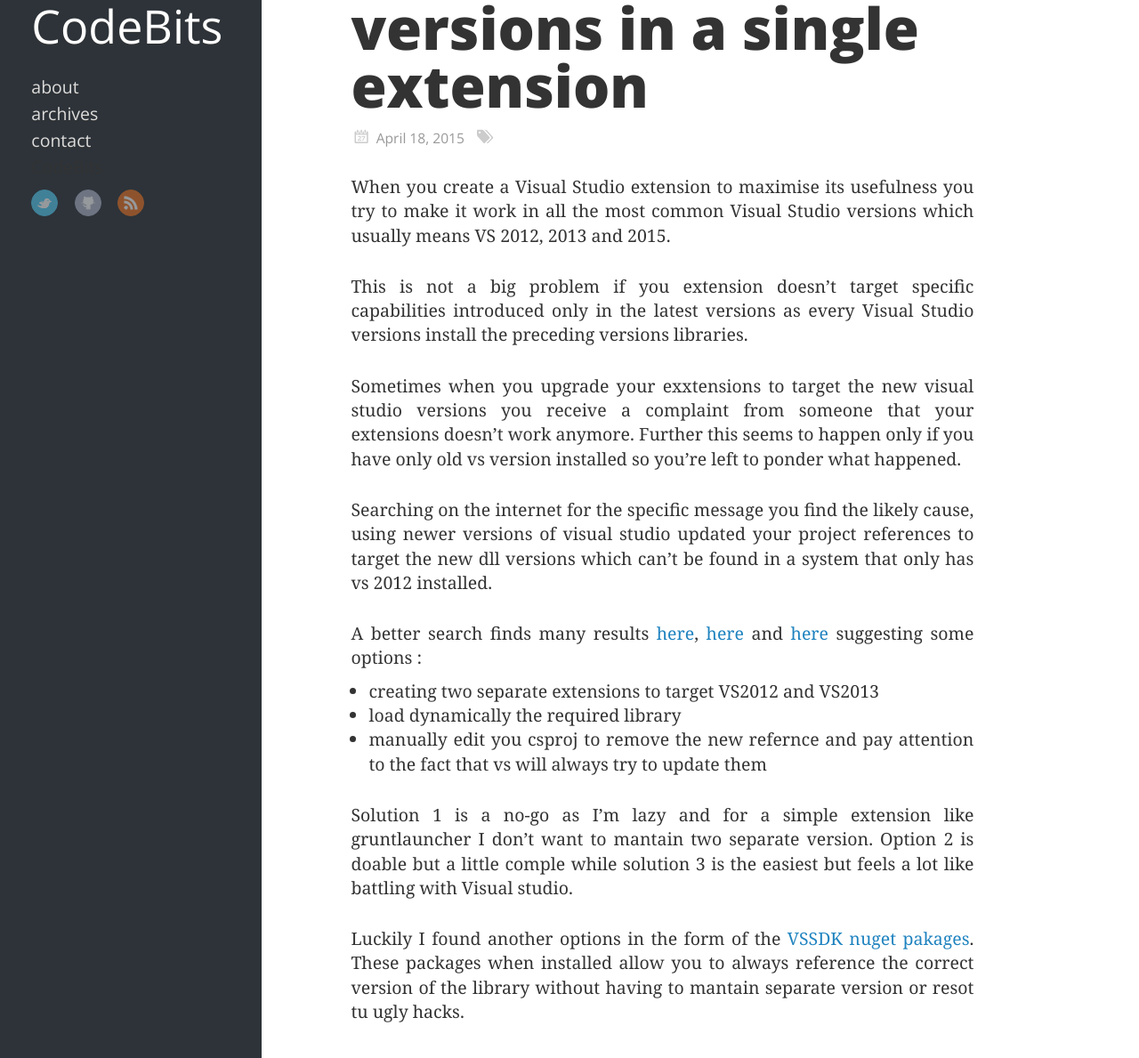
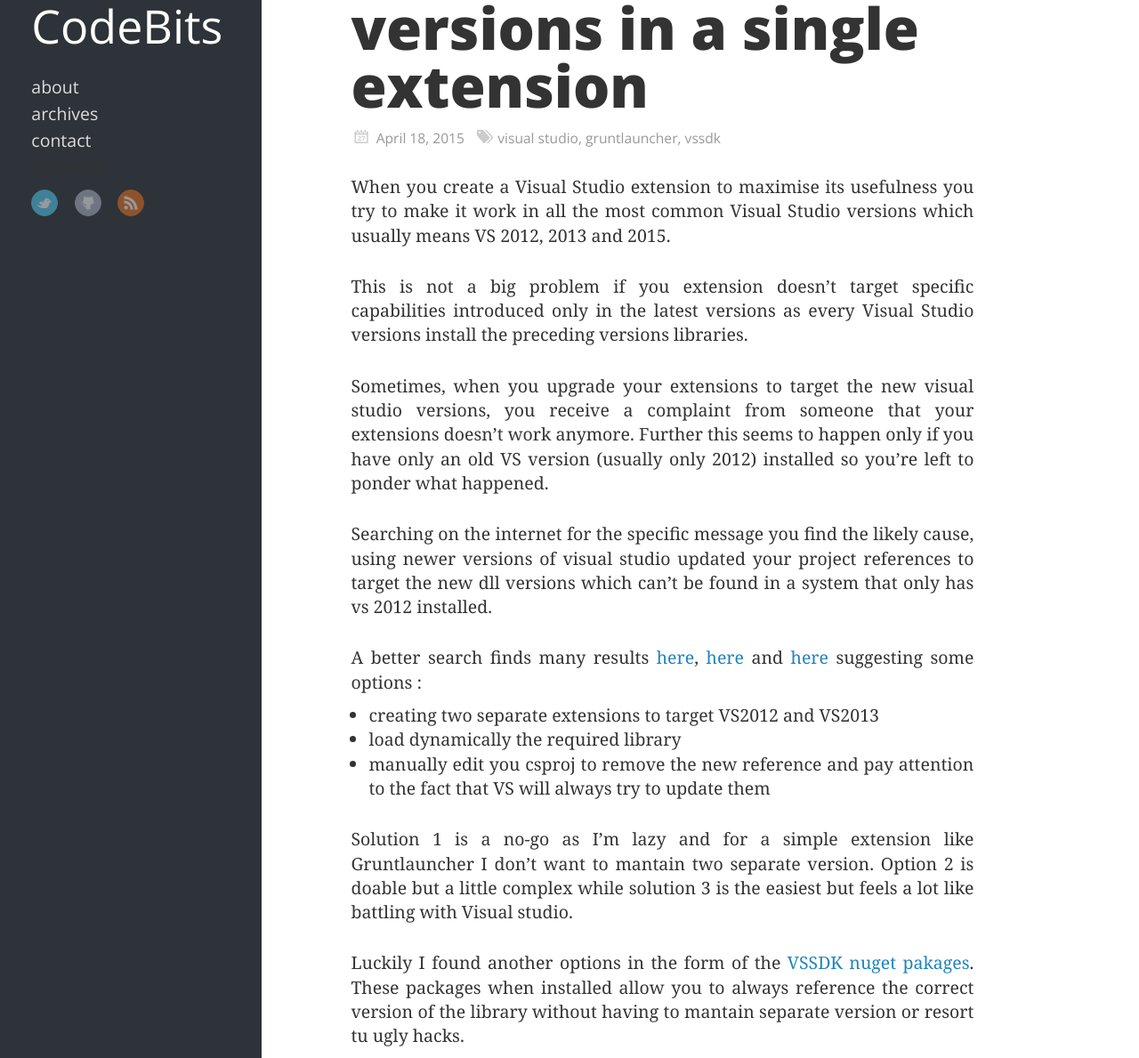
Before and after one commit to Bjornej/bjornej.github.com, a Jekyll site: the page built from _posts/2015-04-18-supporting-multiple-visual-studio-versions-in-a-single-extension.md, in a window 1280 px wide and 1400 px high, cut to the strip 211-1400 px from the top of the window. Shown: the whole strip at 89% size. Built offline with Jekyll 4.4.1, drawn with Linux system fonts in a browser that asks for light colours; nearby versions of some CDN libraries; Markdown is read by kramdown in place of the engine named in the settings; comment, search, counter and statistics services are not loaded.

Commit message:
Created 2015-04-18-supporting-multiple-visual-studio-versions-in-a-single-extension.md

```diff
--- a/_posts/2015-04-18-supporting-multiple-visual-studio-versions-in-a-single-extension.md
+++ b/_posts/2015-04-18-supporting-multiple-visual-studio-versions-in-a-single-extension.md
@@ -3,13 +3,17 @@ layout: post
 published: true
 title: Supporting multiple Visual Studio versions in a single extension
 comments: true
+categories:
+  - visual studio
+  - gruntlauncher
+  - vssdk
 ---
 
 When you create a Visual Studio extension to maximise its usefulness you try to make it work in all the most common Visual Studio versions which usually means VS 2012, 2013 and 2015.
 
 This is not a big problem if you extension doesn't target specific capabilities introduced only in the latest versions as every Visual Studio versions install the preceding versions libraries.
 
-Sometimes when you upgrade your exxtensions to target the new visual studio versions you receive a complaint from someone that your extensions doesn't work anymore. Further this seems to happen only if you have only old vs version installed so you're left to ponder what happened.
+Sometimes, when you upgrade your extensions to target the new visual studio versions, you receive a complaint from someone that your extensions doesn't work anymore. Further this seems to happen only if you have only an old VS version (usually only 2012) installed so you're left to ponder what happened.
 
 Searching on the internet for the specific message you find the likely cause, using newer versions of visual studio updated your project references to target the new dll versions which can't be found in a system that only has vs 2012 installed.
 
@@ -17,8 +21,8 @@ A better search finds many results [here](https://github.com/jfromaniello/nestin
 
 - creating two separate extensions to target VS2012 and VS2013
 - load dynamically the required library
-- manually edit you csproj to remove the new refernce and pay attention to the fact that vs will always try to update them
+- manually edit you csproj to remove the new reference and pay attention to the fact that VS will always try to update them
 
-Solution 1 is a no-go as I'm lazy and for a simple extension like gruntlauncher I don't want to mantain two separate version. Option 2 is doable but a little comple while solution 3 is the easiest but feels a lot like battling with Visual studio.
+Solution 1 is a no-go as I'm lazy and for a simple extension like Gruntlauncher I don't want to mantain two separate version. Option 2 is doable but a little complex while solution 3 is the easiest but feels a lot like battling with Visual studio.
 
-Luckily I found another options in the form of the [VSSDK nuget pakages](https://github.com/tunnelvisionlabs/vsxdeps). These packages when installed allow you to always reference the correct version of the library without having to mantain separate version or resot tu ugly hacks.
+Luckily I found another options in the form of the [VSSDK nuget pakages](https://github.com/tunnelvisionlabs/vsxdeps). These packages when installed allow you to always reference the correct version of the library without having to mantain separate version or resort tu ugly hacks.
```
